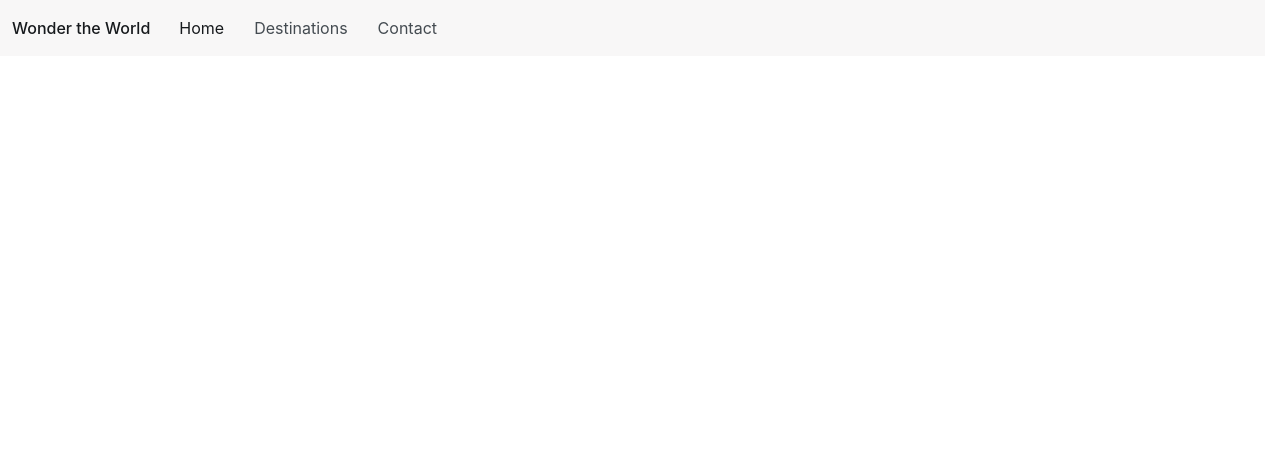
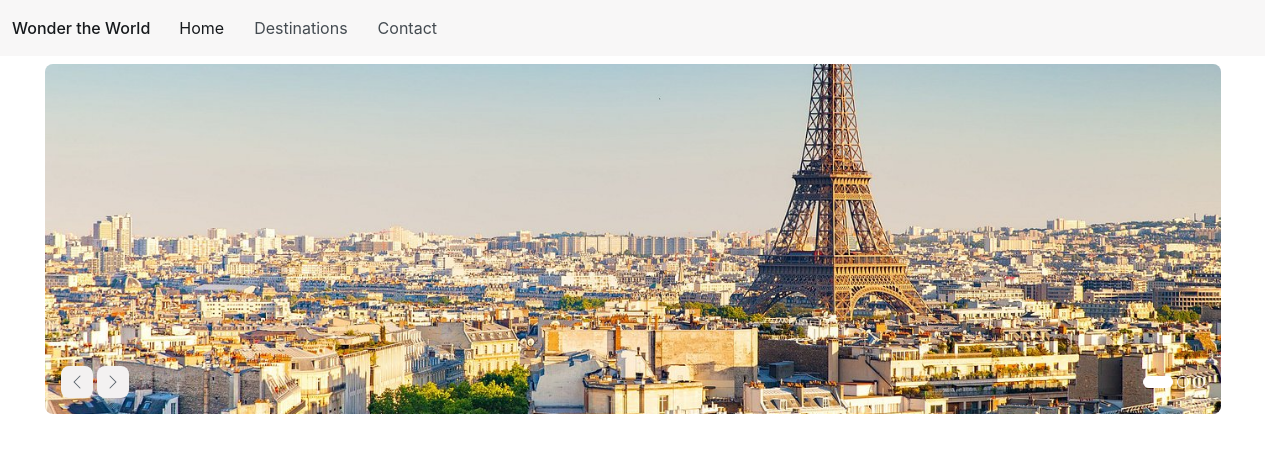
Before and after one commit to malihamehrin123/Lab-6, a plain HTML site: page index.html in a window 1280 px wide. Drawn offline with Linux system fonts and the light colour scheme.

Commit message:
image carousel

```diff
--- a/index.html
+++ b/index.html
@@ -49,6 +49,52 @@
             </div>
         </nav>
     </header>
+    <main>
+        <div class="container mt-3">
+
+        <div id="heroCarousel" class="carousel carousel-overlay slide">
+
+            <div class="carousel-inner rounded-5">
+
+                <div class="carousel-item active">
+                    <img src="images/Paris.jpg" class="d-block w-100 object-fit-cover" height="350" alt="Eiffel Tower in Paris">
+                </div>
+
+                <div class="carousel-item">
+                    <img src="images/Cairo.jpg" class="d-block w-100 object-fit-cover" height="350" alt="Pyramids of Giza at Sunset">
+                </div>
+
+                <div class="carousel-item">
+                    <img src="images/Seoul.jpg" class="d-block w-100 object-fit-cover" height="350" alt="Seoul city skyline">
+                </div>
+
+            </div>
+
+            <div class="carousel-overlay-controls">
+
+                <div>
+                    <button class="btn-icon btn-sm btn-subtle theme-secondary" type="button" data-bs-target="#heroCarousel" data-bs-slide="prev">
+                        <span class="carousel-icon-prev" aria-hidden="true"></span>
+                        <span class="visually-hidden">Previous</span>
+                    </button>
+
+                    <button class="btn-icon btn-sm btn-subtle theme-secondary" type="button" data-bs-target="#heroCarousel" data-bs-slide="next">
+                        <span class="carousel-icon-next" aria-hidden="true"></span>
+                        <span class="visually-hidden">Next</span>
+                    </button>
+                </div>
+
+                <div class="carousel-indicators">
+                    <button type="button" data-bs-target="#heroCarousel" data-bs-slide-to="0" class="active" aria-current="true" aria-label="Paris slide"></button>
+                    <button type="button" data-bs-target="#heroCarousel" data-bs-slide-to="1" aria-label="Cairo slide"></button>
+                    <button type="button" data-bs-target="#heroCarousel" data-bs-slide-to="2" aria-label="Seoul slide"></button>
+                </div>
+            </div>
+
+        </div>
+        </div>
+
+    </main>
     <script type="module" src="js/bootstrap.bundle.min.js"></script>
 
 </body>
```
Also changed, not shown: images/Cairo.jpg (added), images/Paris.jpg (added), images/Seoul.jpg (added).
